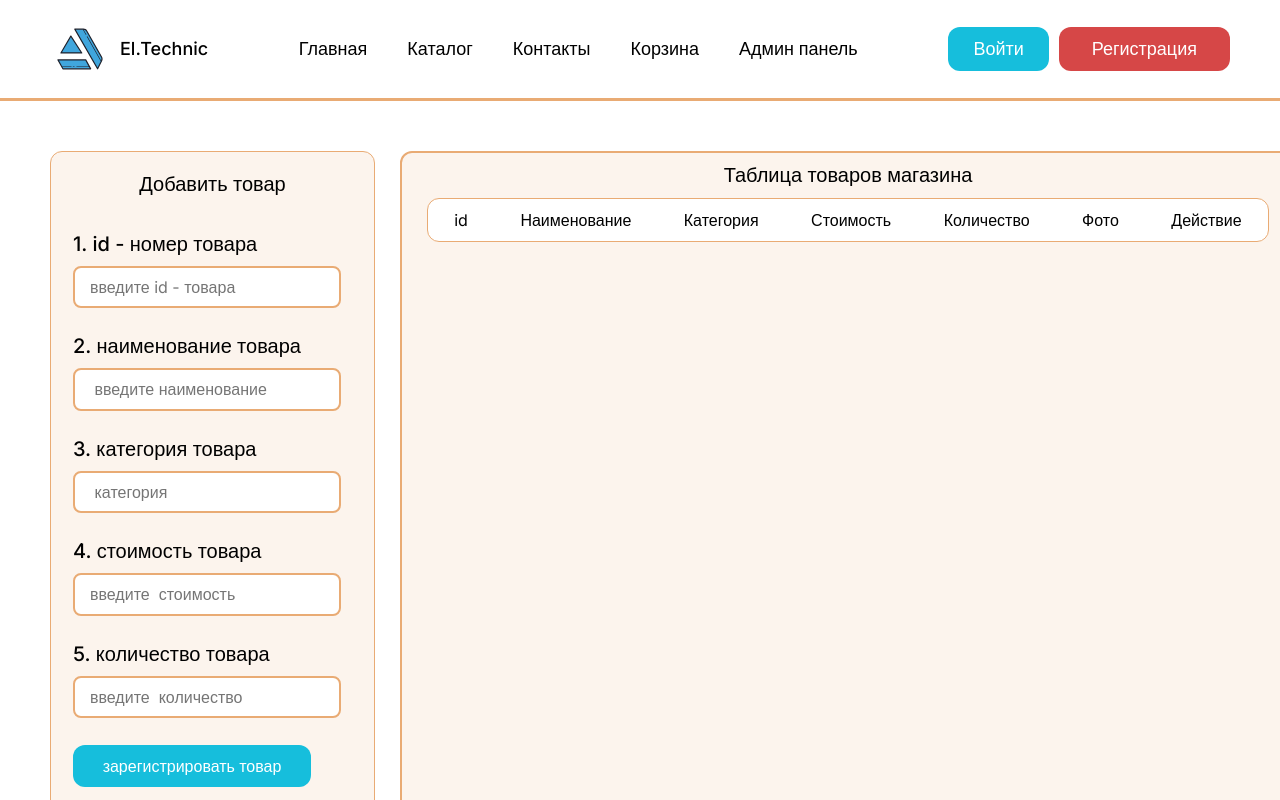
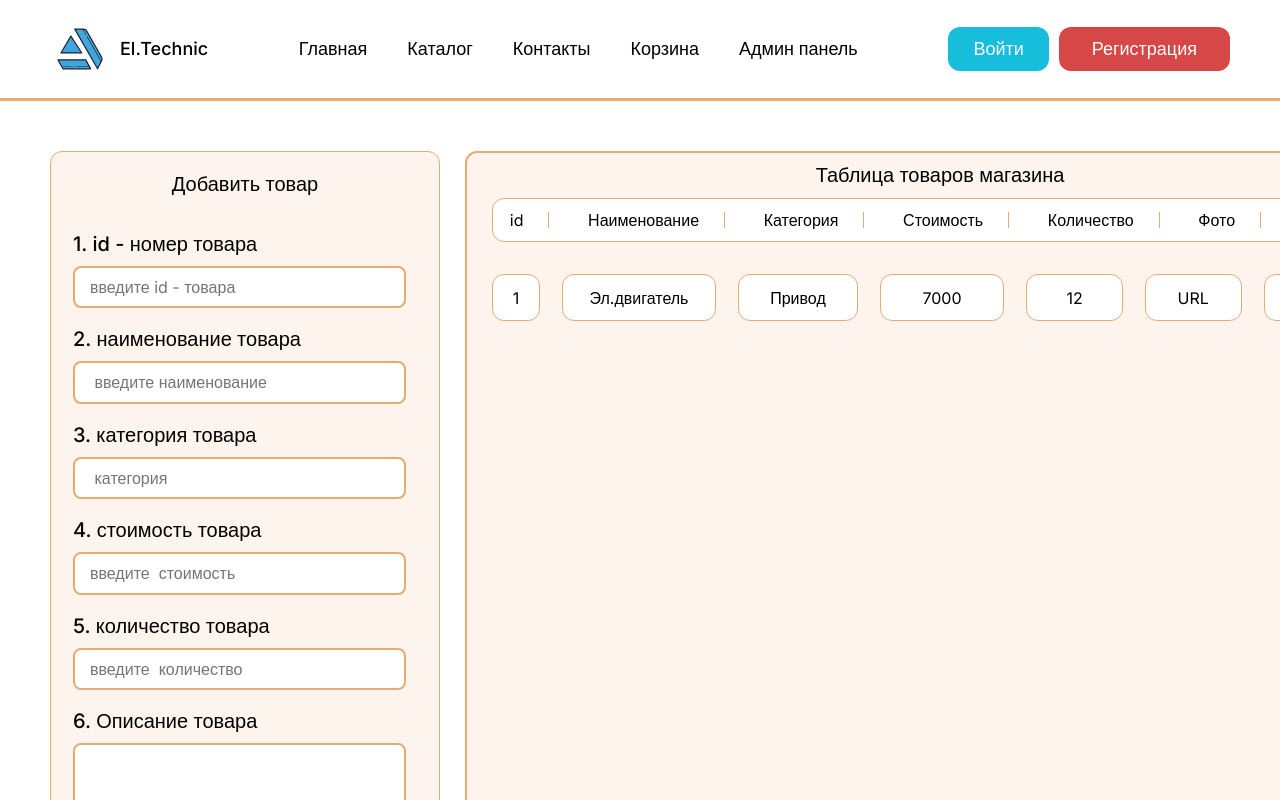
Before and after one commit to KuzAnton8335/el-technik, a React (Vite) app: page /productpanel in a window 1280 px wide. Shown: the top 800 px of the page. Built offline with nearby package versions, Linux system fonts and the light colour scheme.

Commit message:
стилизация таблицы товаров

```diff
--- a/src/components/AsideProductPanel/AisdeProductPanel.jsx
+++ b/src/components/AsideProductPanel/AisdeProductPanel.jsx
@@ -1,38 +1,55 @@
-import "./asideproductpanel.scss";
+import './asideproductpanel.scss';
 
 export const AsideProductPanel = () => {
 	return (
 		<aside className="aside__sidebar">
 			<h3 className="aside__title">Добавить товар</h3>
 			<form className="aside__form-sidebar">
-				<label className="aside__form-sidebar-label">
-					1. id - номер товара
-				</label>
-				<input type="text"
-					   className="aside__form-sidebar-input" placeholder="введите id - товара" />
+				<label className="aside__form-sidebar-label">1. id - номер товара</label>
+				<input
+					type="text"
+					className="aside__form-sidebar-input"
+					placeholder="введите id - товара"
+				/>
 				<label className="aside__form-sidebar-label">
 					2. наименование товара
 				</label>
-				<input type="text"
-					   className="aside__form-sidebar-input" placeholder=" введите наименование" />
-				<label className="aside__form-sidebar-label">
-					3. категория товара
-				</label>
-				<input type="text"
-					   className="aside__form-sidebar-input" placeholder=" категория" />
-				<label className="aside__form-sidebar-label">
-					4. стоимость товара
-				</label>
-				<input type="text"
-					   className="aside__form-sidebar-input" placeholder="введите  стоимость " />
-				<label className="aside__form-sidebar-label">
-					5. количество товара
-				</label>
-				<input type="text"
-					   className="aside__form-sidebar-input" placeholder="введите  количество" />
-
-				<button className="aside__form-sidebar-button">зарегистрировать товар</button>
+				<input
+					type="text"
+					className="aside__form-sidebar-input"
+					placeholder=" введите наименование"
+				/>
+				<label className="aside__form-sidebar-label">3. категория товара</label>
+				<input
+					type="text"
+					className="aside__form-sidebar-input"
+					placeholder=" категория"
+				/>
+				<label className="aside__form-sidebar-label">4. стоимость товара</label>
+				<input
+					type="text"
+					className="aside__form-sidebar-input"
+					placeholder="введите  стоимость "
+				/>
+				<label className="aside__form-sidebar-label">5. количество товара</label>
+				<input
+					type="text"
+					className="aside__form-sidebar-input"
+					placeholder="введите  количество"
+				/>
+				<label className="aside__form-sidebar-label">6. Описание товара</label>
+				<textarea className="aside__form-sidebar-placeholder"></textarea>
+				<label className="aside__form-sidebar-label">7. Загрузить фото</label>
+				<input
+					type="file"
+					id="photo-upload"
+					className="aside__form-sidebar-input"
+					accept="image/*"
+				/>
+				<button className="aside__form-sidebar-button">
+					зарегистрировать товар
+				</button>
 			</form>
 		</aside>
-	)
-}
+	);
+};
--- a/src/components/AsideProductPanel/asideproductpanel.scss
+++ b/src/components/AsideProductPanel/asideproductpanel.scss
@@ -1,6 +1,5 @@
-.aside{
-
-	&__sidebar{
+.aside {
+	&__sidebar {
 		margin-top: 50px;
 		margin-bottom: 50px;
 		width: 100%;
@@ -11,14 +10,14 @@
 		border-radius: 12px;
 	}
 
-	&__title{
+	&__title {
 		padding-top: 21px;
 		text-align: center;
 		font-weight: 500;
 		font-size: 20px;
 		color: #000;
 	}
-	&__form-sidebar{
+	&__form-sidebar {
 		padding-top: 37px;
 		padding-left: 22px;
 		padding-right: 33px;
@@ -26,22 +25,22 @@
 		flex-direction: column;
 	}
 
-	&__form-sidebar-label{
+	&__form-sidebar-label {
 		padding-bottom: 10px;
 		font-weight: 500;
 		font-size: 20px;
 		color: #000;
 	}
 
-	&__form-sidebar-input{
-		margin-bottom: 27px;
+	&__form-sidebar-input {
+		margin-bottom: 20px;
 		border: 2px solid #e9ab74;
 		border-radius: 8px;
 		padding: 10px 15px 10px 15px;
 		background: #fff;
 	}
 
-	&__form-sidebar-button{
+	&__form-sidebar-button {
 		width: 238px;
 		padding: 12px 21px;
 		border-radius: 12px;
@@ -49,5 +48,13 @@
 		font-weight: 500;
 		font-size: 16px;
 		color: #fff;
+		margin-bottom: 25px;
+	}
+
+	&__form-sidebar-placeholder {
+		margin-bottom: 27px;
+		border: 2px solid #e9ab74;
+		border-radius: 8px;
+		height: 70px;
 	}
 }
--- a/src/components/TableProducts/TableProducts.jsx
+++ b/src/components/TableProducts/TableProducts.jsx
@@ -1,23 +1,127 @@
-import "./tableproducts.scss"
+import './tableproducts.scss';
 
 export const TableProducts = () => {
 	return (
 		<div className="tableproducts">
-
 			<div className="tableproducts__table">
 				<h3 className="tableproducts__title">Таблица товаров магазина</h3>
-          		<div className="tableproducts__thead">
+				<div className="tableproducts__thead">
 					<ul className="tableproducts__thead-list">
-						<li className="tableproducts__thead-list-item">id</li>
-						<li className="tableproducts__thead-list-item">Наименование</li>
-						<li className="tableproducts__thead-list-item">Категория</li>
-						<li className="tableproducts__thead-list-item">Стоимость</li>
-						<li className="tableproducts__thead-list-item">Количество</li>
-						<li className="tableproducts__thead-list-item">Фото</li>
+						<li className="tableproducts__thead-list-item">
+							id
+							<span className="separator"></span>
+						</li>
+						<li className="tableproducts__thead-list-item">
+							Наименование
+							<span className="separator"></span>
+						</li>
+						<li className="tableproducts__thead-list-item">
+							Категория<span className="separator"></span>
+						</li>
+						<li className="tableproducts__thead-list-item">
+							Стоимость<span className="separator"></span>
+						</li>
+						<li className="tableproducts__thead-list-item">
+							Количество<span className="separator"></span>
+						</li>
+						<li className="tableproducts__thead-list-item">
+							Фото
+							<span className="separator"></span>
+						</li>
 						<li className="tableproducts__thead-list-item">Действие</li>
+					</ul>
+				</div>
+				<div className="tableproducts__tbody">
+					<ul className="tableproducts__tbody-list">
+						<li className="tableproducts__tbody-list-item tableproducts__tbody-list-item-48">
+							1
+						</li>
+						<li className="tableproducts__tbody-list-item tableproducts__tbody-list-item-162">
+							Эл.двигатель
+						</li>
+						<li
+							className="tableproducts__tbody-list-item
+						tableproducts__tbody-list-item-120"
+						>
+							Привод
+						</li>
+						<li className="tableproducts__tbody-list-item tableproducts__tbody-list-item-125">
+							7000
+						</li>
+						<li className="tableproducts__tbody-list-item tableproducts__tbody-list-item-90">
+							12
+						</li>
+						<li className="tableproducts__tbody-list-item tableproducts__tbody-list-item-90">
+							URL
+						</li>
+						<li
+							className="tableproducts__tbody-list-item
+						tableproducts__tbody-list-item-140"
+						>
+							<button className="tableproducts__tbody-list-button">
+								<svg
+									width="25"
+									height="25"
+									viewBox="0 0 25 25"
+									fill="none"
+									xmlns="http://www.w3.org/2000/svg"
+								>
+									<path
+										d="M24.6533 2.69137L22.4169 0.361591C22.186 0.120708 21.8823 0 21.5792 0C21.2761 0 20.973 0.120174 20.7421 0.361057L18.9531 2.22189L22.8644 6.295L24.6533 4.4347C25.1157 3.95293 25.1157 3.17153 24.6533 2.69137Z"
+										fill="#E9AB74"
+									/>
+									<path
+										d="M7.33984 14.3136L11.2516 18.3872L22.0268 7.16773L18.1151 3.09409L7.33984 14.3136Z"
+										fill="#E9AB74"
+									/>
+									<path
+										d="M6.49524 15.1852L5.66016 20.1268L10.407 19.2583L6.49524 15.1852Z"
+										fill="#E9AB74"
+									/>
+									<path
+										d="M17.3095 22.3289H2.56056V6.94341H12.9692L15.5344 4.27287H1.65584C0.744973 4.27287 0 5.04999 0 6.00017V23.2727C0 24.2229 0.744973 25 1.65584 25H18.2137C19.1246 25 19.8695 24.2229 19.8695 23.2727V10.9236L17.3095 13.5893V22.3289Z"
+										fill="#E9AB74"
+									/>
+								</svg>
+							</button>
+							<button className="tableproducts__tbody-list-button">
+								<svg
+									width="25"
+									height="25"
+									viewBox="0 0 25 25"
+									fill="none"
+									xmlns="http://www.w3.org/2000/svg"
+								>
+									<g>
+										<path
+											d="M25 22.6165C25 23.933 23.933 25 22.6165 25H2.3835C1.067 25 0 23.933 0 22.6165V2.3835C0 1.067 1.067 0 2.3835 0H22.6165C23.933 0 25 1.067 25 2.3835V22.6165Z"
+											fill="#E9AB74"
+										/>
+										<path
+											opacity="0.2"
+											d="M18.5144 7.671L7.6709 18.5145L14.1564 25H22.6164C23.9329 25 24.9999 23.933 24.9999 22.6165V14.1565L18.5144 7.671Z"
+											fill="black"
+										/>
+										<path
+											d="M18.5151 16.241C18.8156 16.5415 18.8156 17.029 18.5151 17.3295L17.3296 18.515C17.0291 18.8155 16.5416 18.8155 16.2411 18.515L6.48612 8.759C6.18562 8.4585 6.18562 7.971 6.48612 7.6705L7.67162 6.485C7.97212 6.1845 8.45962 6.1845 8.76012 6.485L18.5151 16.241Z"
+											fill="white"
+										/>
+										<path
+											d="M16.2411 6.4855C16.5416 6.185 17.0291 6.185 17.3296 6.4855L18.5151 7.671C18.8156 7.9715 18.8156 8.459 18.5151 8.7595L8.75914 18.5145C8.45864 18.815 7.97114 18.815 7.67064 18.5145L6.48514 17.329C6.18464 17.0285 6.18464 16.541 6.48514 16.2405L16.2411 6.4855Z"
+											fill="white"
+										/>
+									</g>
+									<defs>
+										<clipPath id="clip0_34_127">
+											<rect width="25" height="25" fill="white" />
+										</clipPath>
+									</defs>
+								</svg>
+							</button>
+						</li>
 					</ul>
 				</div>
 			</div>
 		</div>
-	)
-}
+	);
+};
--- a/src/components/TableProducts/tableproducts.scss
+++ b/src/components/TableProducts/tableproducts.scss
@@ -1,26 +1,26 @@
-.tableproducts{
+.tableproducts {
 	margin-top: 50px;
-    display: flex;
+	display: flex;
 	flex-direction: column;
-	&__table{
+	&__table {
 		display: flex;
 		flex-direction: column;
 		border: 2px solid #e9ab74;
 		border-radius: 12px;
 		background: rgba(233, 171, 116, 0.13);
-		width: 896px;
-		height: 806px;
+		width: 950px;
+		height: 852px;
 	}
-	&__title{
+	&__title {
 		padding-top: 11px;
 		padding-bottom: 11px;
-       	text-align: center;
+		text-align: center;
 		font-weight: 500;
 		font-size: 20px;
 		color: #000;
 	}
 
-	&__thead-list{
+	&__thead-list {
 		display: flex;
 		align-items: center;
 		justify-content: space-around;
@@ -32,8 +32,69 @@
 		background: #fff;
 	}
 
-	&__thead-list-item{
-
+	&__thead-list-item {
+		display: flex;
+		align-items: center;
+		justify-content: center;
 	}
 
+	&__tbody {
+		margin-top: 20px;
+	}
+
+	&__tbody-list {
+		display: flex;
+		align-items: center;
+		gap: 22px;
+		padding: 12px 0;
+		margin-left: 25px;
+		margin-right: 25px;
+	}
+	&__tbody-list-item {
+		display: flex;
+		justify-content: center;
+		align-items: center;
+		border: 1px solid #e9ab74;
+		border-radius: 12px;
+		background: #fff;
+		padding: 12px 0;
+		height: 47px;
+
+		&-48 {
+			width: 48px;
+		}
+		&-162 {
+			width: 155px;
+		}
+
+		&-140 {
+			width: 125px;
+		}
+
+		&-120 {
+			width: 120px;
+		}
+
+		&-125 {
+			width: 125px;
+		}
+
+		&-90 {
+			width: 97px;
+		}
+	}
+
+	&__tbody-list-button {
+		margin-right: 15px;
+	}
 }
+
+.separator {
+	display: inline-block;
+	width: 1px;
+	height: 16px;
+	background-color: #e9ab74;
+	margin-left: 25px;
+	margin-right: 5px;
+	vertical-align: middle;
+}
```
Also changed, not shown: src/assets/Icons/line.svg (added).
